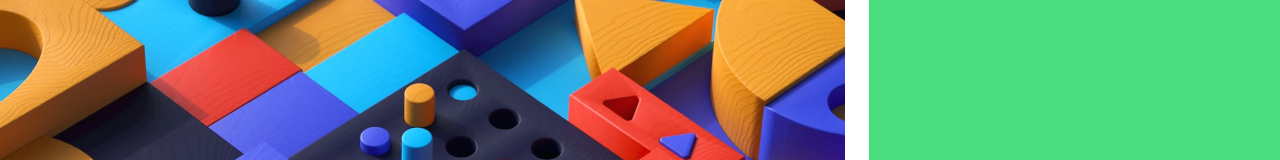
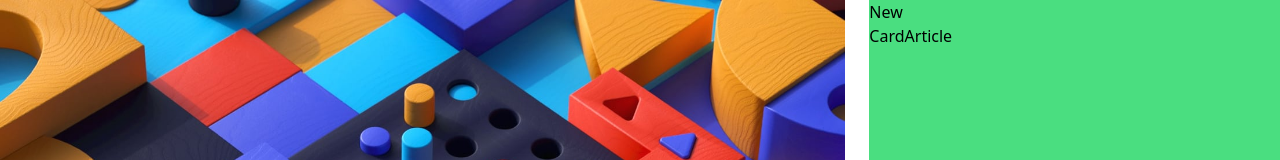
Before and after one commit to Millenmark/mini-project-news-homepage, a React (Vite) app: page / in a window 1280 px wide. Shown: the top 160 px of the page. Built offline with nearby package versions, Linux system fonts and the light colour scheme.

Commit message:
Update Home.jsx

```diff
--- a/src/pages/Home.jsx
+++ b/src/pages/Home.jsx
@@ -1,4 +1,5 @@
 import desktopImage from "../assets/desktop_image.jpg";
+import Article from "../container/Article";
 
 const Home = () => {
   return (
@@ -10,7 +11,9 @@ const Home = () => {
           className=" object-cover object-center"
         />
       </div>
-      <div className=" bg-green-400 row-span-2"></div>
+      <div className=" bg-green-400 row-span-2">
+        <Article />
+      </div>
       <div className=" bg-yellow-400"></div>
       <div className=" bg-blue-400"></div>
       <div className=" bg-cyan-400"></div>
```
